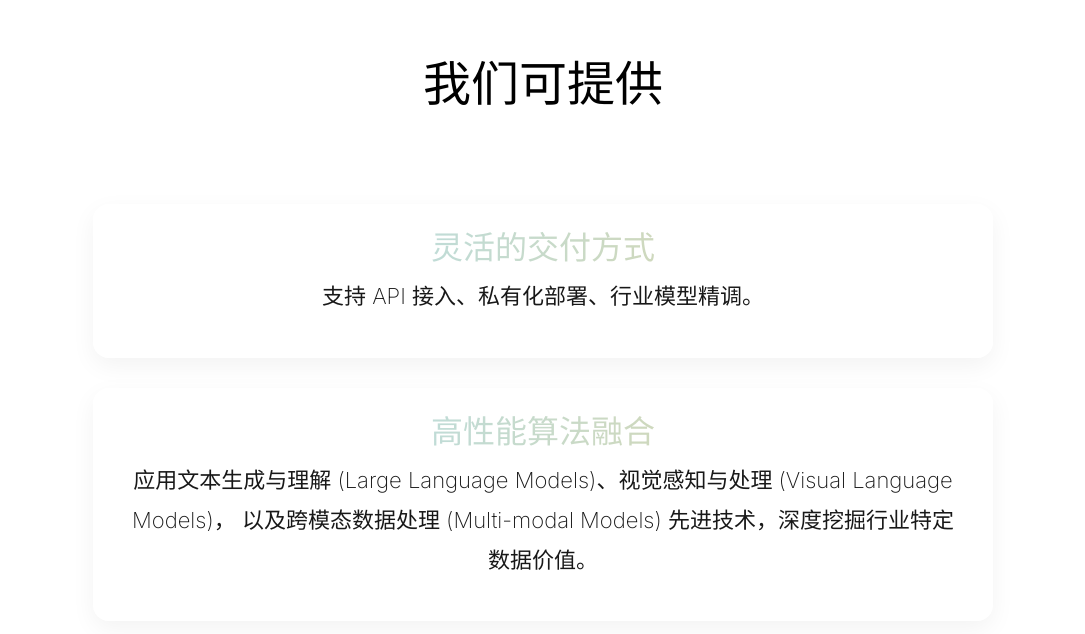
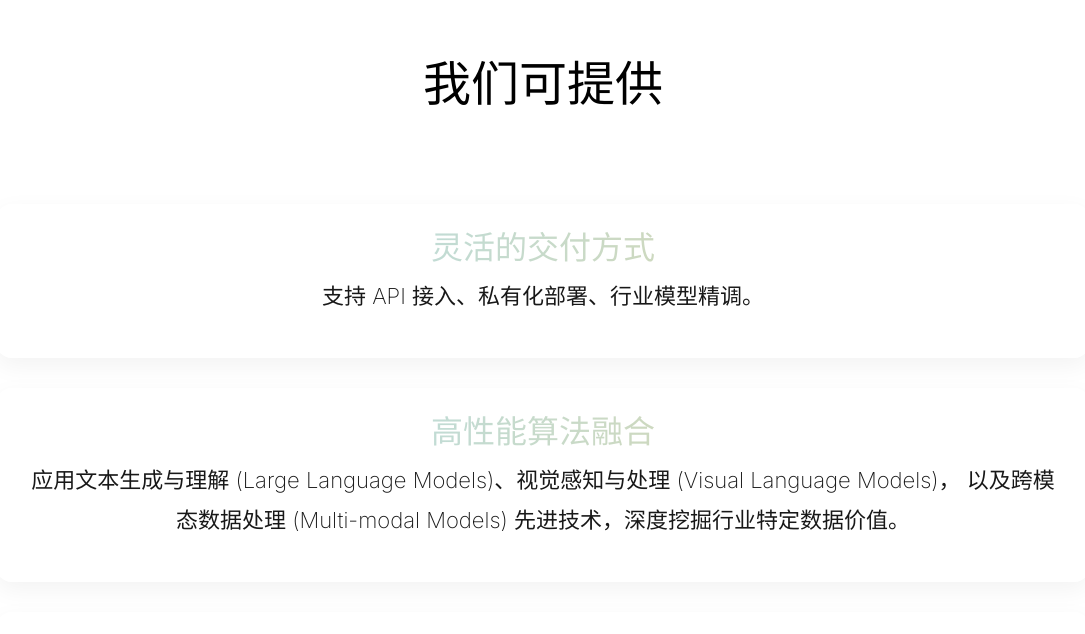
Before and after one commit to adxzhangofficial/Solphire-20251001, a plain HTML site: page index_1.html in a window 1280 px wide. Shown: the part 3571-4205 px from the top of the page, without its empty margins (97-1182 px from the left). Drawn offline with nearby package versions, Linux system fonts and the light colour scheme.

Commit message:
Update index_1.html

```diff
--- a/index_1.html
+++ b/index_1.html
@@ -450,6 +450,9 @@
 
                     <style>
                         .services-content {
+    max-width: 100% !important;
+                        }
+                        .service-block {
     max-width: 100% !important;
                         }
                     </style>
```
